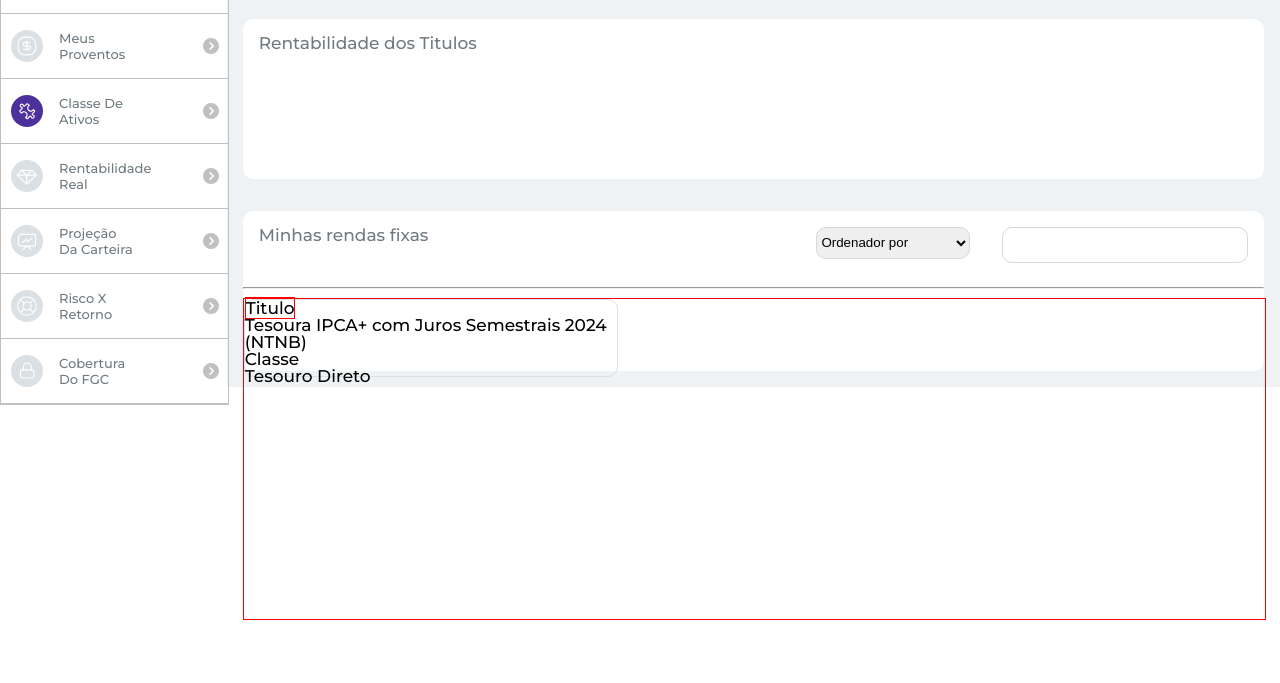
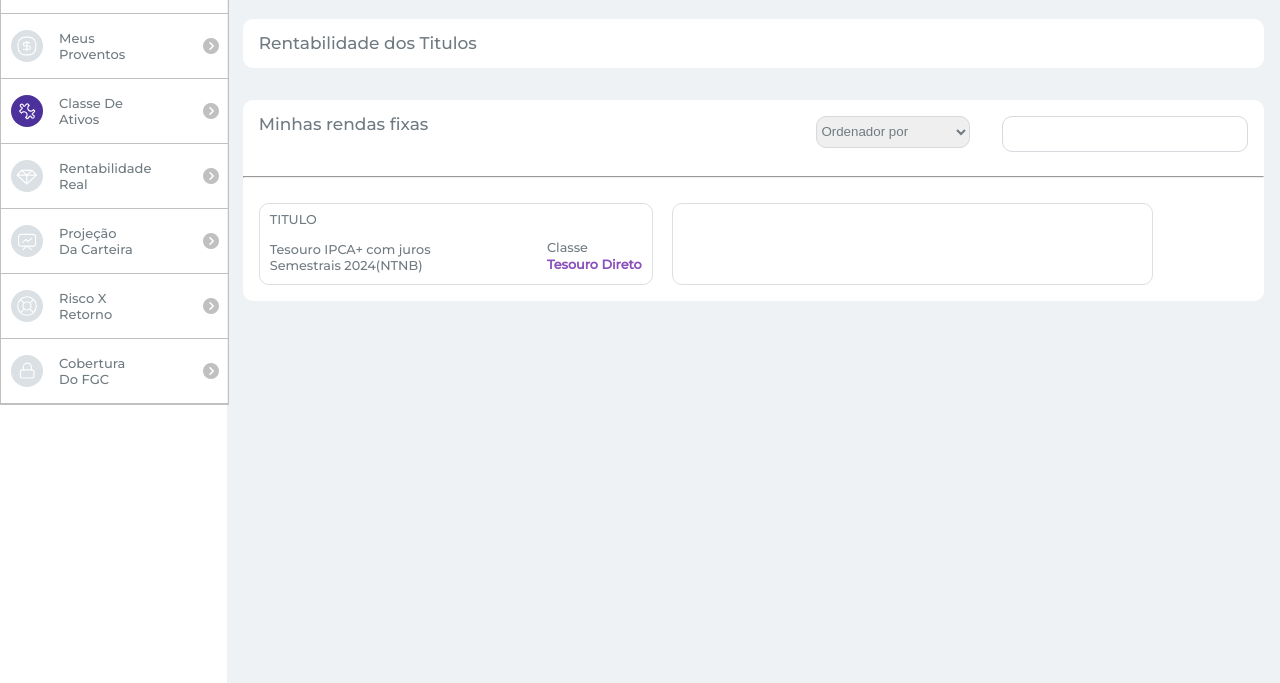
Before and after one commit to vsribeiro19/desafio-frontend-kinvo, a website: page index.html in a window 1280 px wide. Shown: the part 215-898 px from the top of the page. Before the commit the page ends 835 px from the top, so only its background shows below. Drawn offline with Linux system fonts and the light colour scheme.

Commit message:
feat: Finalizar card titulo e iniciar card minha posição

```diff
--- a/index.html
+++ b/index.html
@@ -205,23 +205,25 @@
                     </nav>
                     <hr>
                 </header>
-                <section>
+                <section class="section">
                     <div class="container">
                         <div class="card-titulo">
-                            <span style="border: 1px solid red;">Titulo</span>
-                            <div class="informacoes-card-titulo">
-                                <p>Tesoura IPCA+ com Juros Semestrais 2024 (NTNB)</p>
-                                <span>Classe</span>
-                                <p>Tesouro Direto</p>
-                            </div>
+                            <span class="text-uppercase">Titulo</span>
+                            <ul class="informacoes-card-titulo">
+                                <li>Tesouro IPCA+ com juros Semestrais 2024(NTNB)</li>
+                                <p>
+                                    <span>Classe</span>
+                                    <br>
+                                    <span class="text-purple">Tesouro Direto</span>
+                                </p>
+                            </ul>
                         </div>
-
+                        <div class="card-titulo-posicao">
+                        </div>
                     </div>
                 </section>
             </div>
         </section>
-
-    </div>
     </div>
     <script src="https://kit.fontawesome.com/81d4235104.js" crossorigin="anonymous"></script>
     <script src="index.js" defer></script>
--- a/src/assets/styles/main-content.css
+++ b/src/assets/styles/main-content.css
@@ -1,5 +1,6 @@
 .main {
     width: auto;
+    height: 100vh;
     margin-left: 14.169rem;
     background-color: #EEF2F4;
 }
@@ -59,8 +60,8 @@
 }
 
 .card-dashboard__section {
+    height: fit-content;
     background-color: #fff;
-    height: 10rem;
     border-radius: 10px;
     font-size: 17px;
 }
@@ -81,6 +82,7 @@
     border-radius: 10px;
     outline: none;
     border: 1px solid #D6D9DD;
+    color: var(--font-silver-medium);
 }
 
 .input-barra-pesquisa input {
@@ -92,18 +94,55 @@
     border: 1px solid #D6D9DD;
 }
 
-.container{
+.container {
     display: flex;
     width: 100%;
-    height: 20rem;
-    border: 1px solid red;
+    /* height: 20rem; */
 }
 
-.card-titulo{
+.card-titulo {
     width: 23.25rem;
-    height: 4.81rem;
+    height: 3.80rem;
     border: 1px solid #DAE0E3;
     border-radius: 10px;
+    font-size: 0.8rem;
+    color: var(--font-silver-medium);
+    padding: 10px;
+    margin: 1rem .2rem 1rem 1rem;
+}
+
+.card-titulo-posicao{
+    width: 28.68rem;
+    height: 3.80rem;
+    border: 1px solid #DAE0E3;
+    border-radius: 10px;
+    font-size: 0.8rem;
+    color: var(--font-silver-medium);
+    padding: 10px;
+    margin: 1rem;
+}
+
+.informacoes-card-titulo {
+    display: flex;
+    justify-content: space-between;
+    font-size: 0.8rem;
+    color: var(--font-silver-medium);
+    margin-top: 1rem;
+}
+
+.informacoes-card-titulo li {
+    width: 11rem;
+    line-height: 1rem;
+}
+
+.text-uppercase {
+    text-transform: uppercase;
+}
+
+.text-purple {
+    color: var(--font-purple-light);
+    font-weight: 600;
+    line-height: 1.3rem;
 }
 
 /* Minhas rendas fixas - FIM */
```
